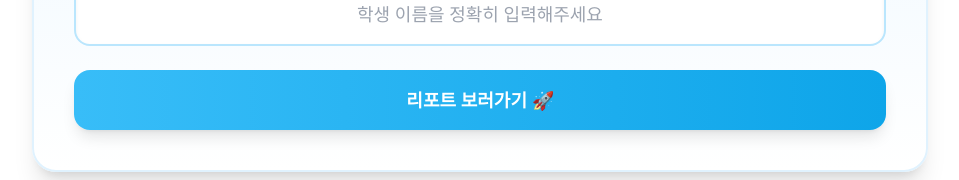
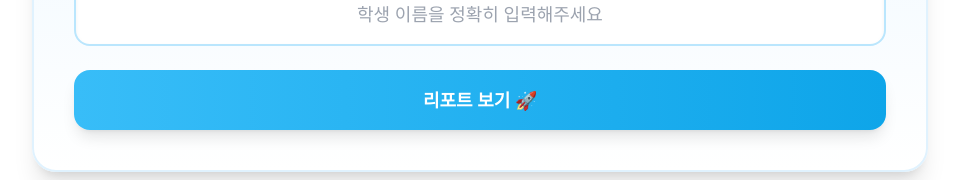
Before and after one commit to yejinms/classReport, a React (Vite) app: page / in a window 1280 px wide. Shown: the part 132-312 px from the top of the page, without its empty margins (160-1119 px from the left). Built offline with nearby package versions, Linux system fonts and the light colour scheme.

Commit message:
button label

```diff
--- a/src/App.jsx
+++ b/src/App.jsx
@@ -56,7 +56,7 @@ const ReportCard = () => {
             type="submit"
             className="w-full bg-gradient-to-r from-sky-400 to-sky-500 text-white py-4 px-6 rounded-2xl hover:from-sky-500 hover:to-sky-600 transition-all transform hover:scale-105 shadow-lg font-bold text-lg"
           >
-            리포트 보러가기 🚀
+            리포트 보기 🚀
           </button>
         </form>
       </div>
```
